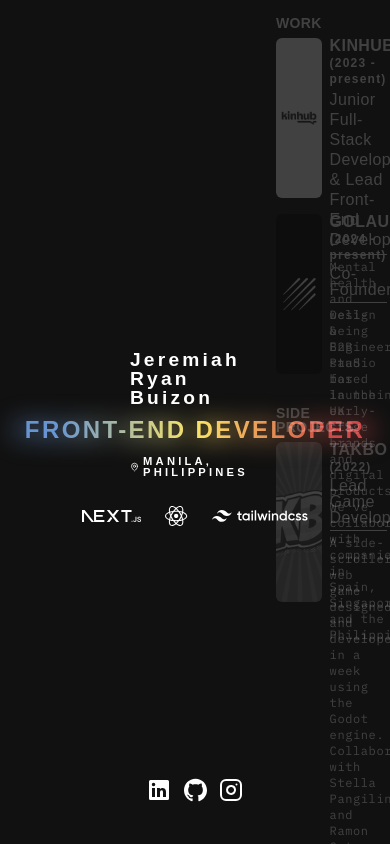
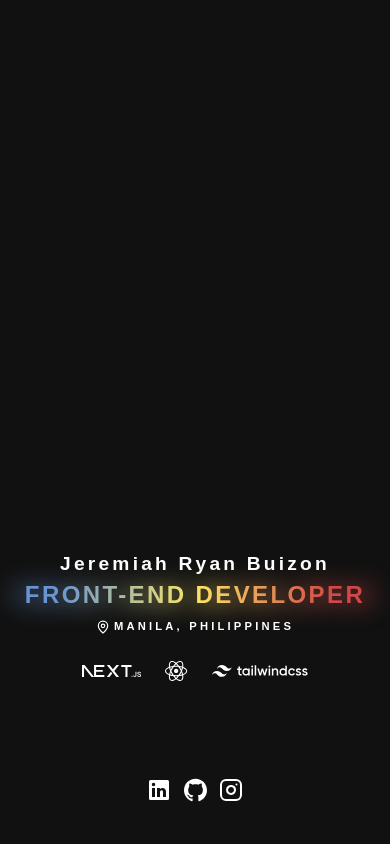
Before and after one commit to JRBuizon/JRBuizon, a Next.js app: page / in a window 390 px wide. Built offline with nearby package versions, Linux system fonts and the light colour scheme; a web font is replaced by a local one.

Commit message:
feat: mobile responsiveness

```diff
--- a/app/page.tsx
+++ b/app/page.tsx
@@ -33,7 +33,7 @@ function DraggableObject({ children, className, setGrabbing, grabbing }: { child
 export default function Landing() {
   const [grabbing, setGrabbing] = useState<boolean>(false)
   return (
-    <div className={clsx("overflow-hidden text-white relative bg-[#111] grid-cols-3 grid w-full items-center justify-center h-[100vh] px-0 py-4", grabbing && "cursor-grabbing")}>
+    <div className={clsx("overflow-hidden text-white relative bg-[#111] grid-cols-1 lg:grid-cols-3 grid w-full items-center justify-center h-[100vh] px-0 py-4", grabbing && "cursor-grabbing")}>
       <div>
 
       </div>
@@ -87,7 +87,7 @@ export default function Landing() {
         </div>
       </div>
 
-      <div className="pl-4 flex flex-col gap-y-8 items-start h-[100%] justify-start">
+      <div className="hidden lg:flex pl-4 flex-col gap-y-8 items-start h-[100%] justify-start">
         <div className="flex flex-col gap-y-4 items-start justify-start grayscale hover:grayscale-0 transition-all duration-300 ease-out opacity-[20%] hover:opacity-[100%]">
           <span className="tracking-wide uppercase leading-none text-sm -mb-2 font-bold">work</span>
           <div className="cursor-pointer relative h-[10rem] flex flex-row gap-x-2 opacity-[100%]">
```
